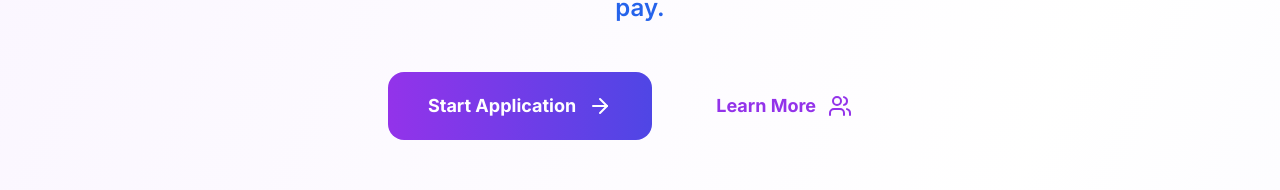
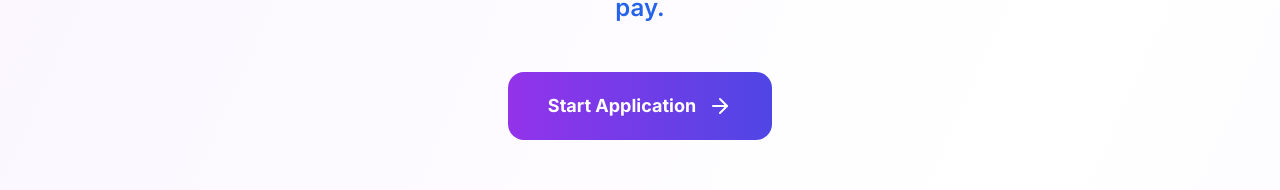
Before and after one commit to PrachiSukreSS/PeerHealApp, a React (Vite) app: page /become-helper in a window 1280 px wide. Shown: the part 483-673 px from the top of the page. Built offline with nearby package versions, Linux system fonts and the light colour scheme; no server answers; the database is empty.

Commit message:
Updated BecomeHelperPage.tsx

```diff
--- a/src/pages/BecomeHelperPage.tsx
+++ b/src/pages/BecomeHelperPage.tsx
@@ -140,10 +140,7 @@ export const BecomeHelperPage: React.FC = () => {
                 <ArrowRight className="ml-3 h-6 w-6 group-hover:translate-x-1 transition-transform" />
               </motion.button>
 
-              <button className="inline-flex items-center px-10 py-5 border-3 border-violet-600 text-purple-600 hover:bg-purple-50 font-bold text-lg rounded-2xl transition-all duration-300 transform hover:scale-105">
-                Learn More
-                <Users className="ml-3 h-6 w-6" />
-              </button>
+
             </div>
 
             {/* Stats */}
```
